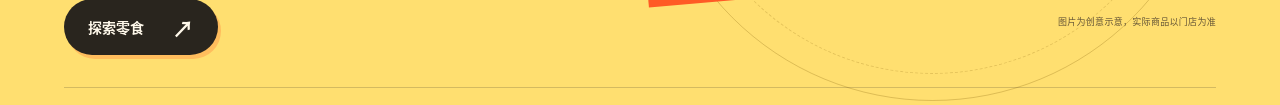
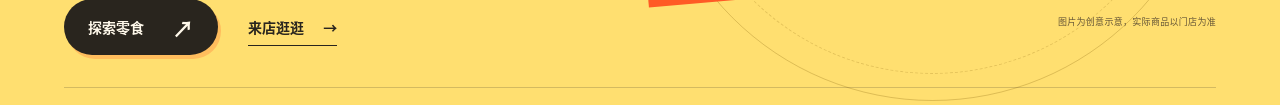
Before and after one commit to huangyangdaxuezha/bashishop, a plain HTML site: page index.html in a window 1280 px wide. Shown: the part 682-787 px from the top of the page. Drawn offline with Linux system fonts and the light colour scheme.

Commit message:
Revert "Remove secondary store visit link from homepage hero"
This reverts commit 0a2f18bc27ffc554ecc349a53e6d4915624b7d85.

```diff
--- a/index.html
+++ b/index.html
@@ -26,7 +26,7 @@
         <h1 id="hero-title" class="art-title"><span class="sr-only">零食选得多，价格巴适得板！</span><img class="type-art" src="assets/headline-v3.webp" alt="" width="1536" height="1024" fetchpriority="high"></h1>
         <p class="hero-en" lang="en">Wide snack picks,<br>super nice prices.</p>
         <p class="hero-description">把喜欢的装满，把快乐带走。<br>你的日常零食搭子，就在巴适零食。</p>
-        <div class="hero-actions"><a class="button button-dark" href="#snacks">探索零食 <span aria-hidden="true">↗</span></a></div>
+        <div class="hero-actions"><a class="button button-dark" href="#snacks">探索零食 <span aria-hidden="true">↗</span></a><a class="text-link" href="#visit">来店逛逛 <span aria-hidden="true">→</span></a></div>
       </div>
       <div class="hero-art">
         <div class="hero-orbit" aria-hidden="true"></div>
```
